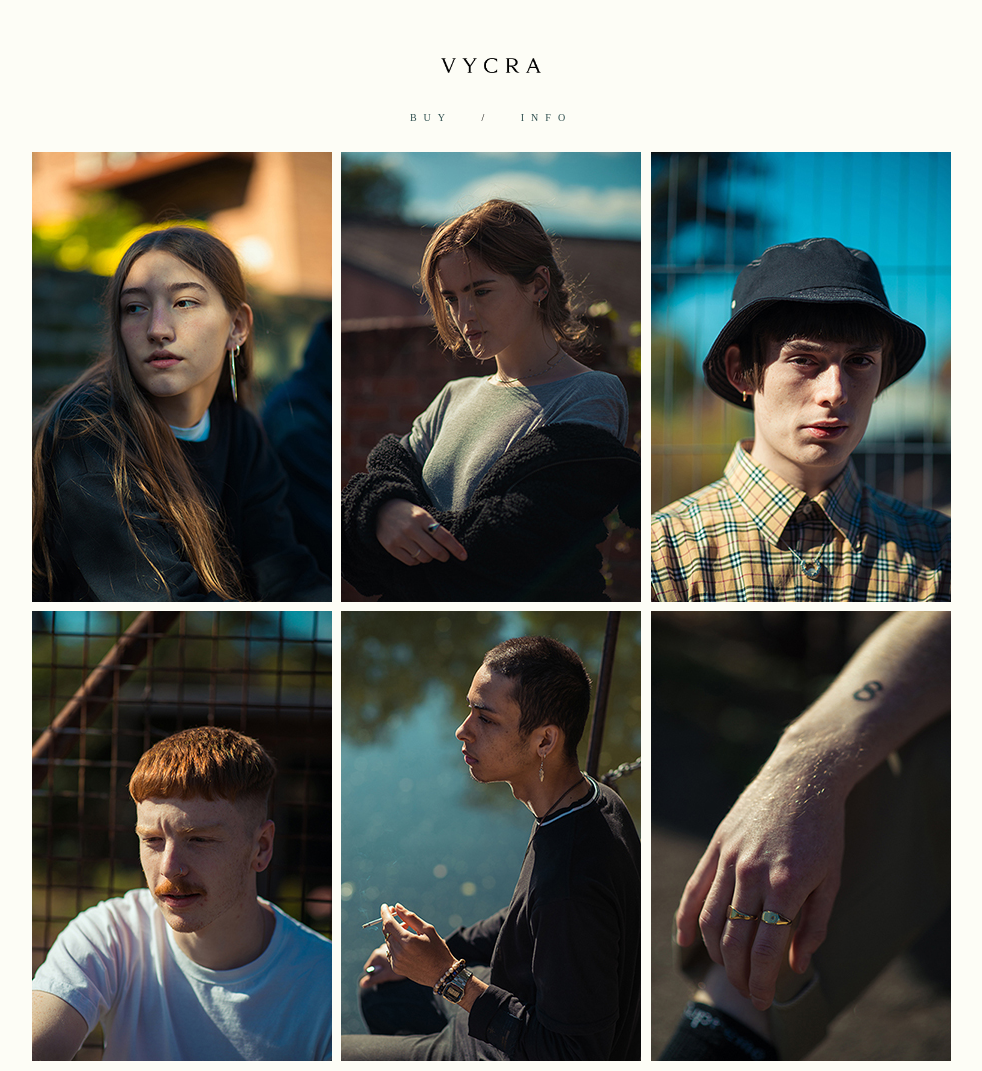
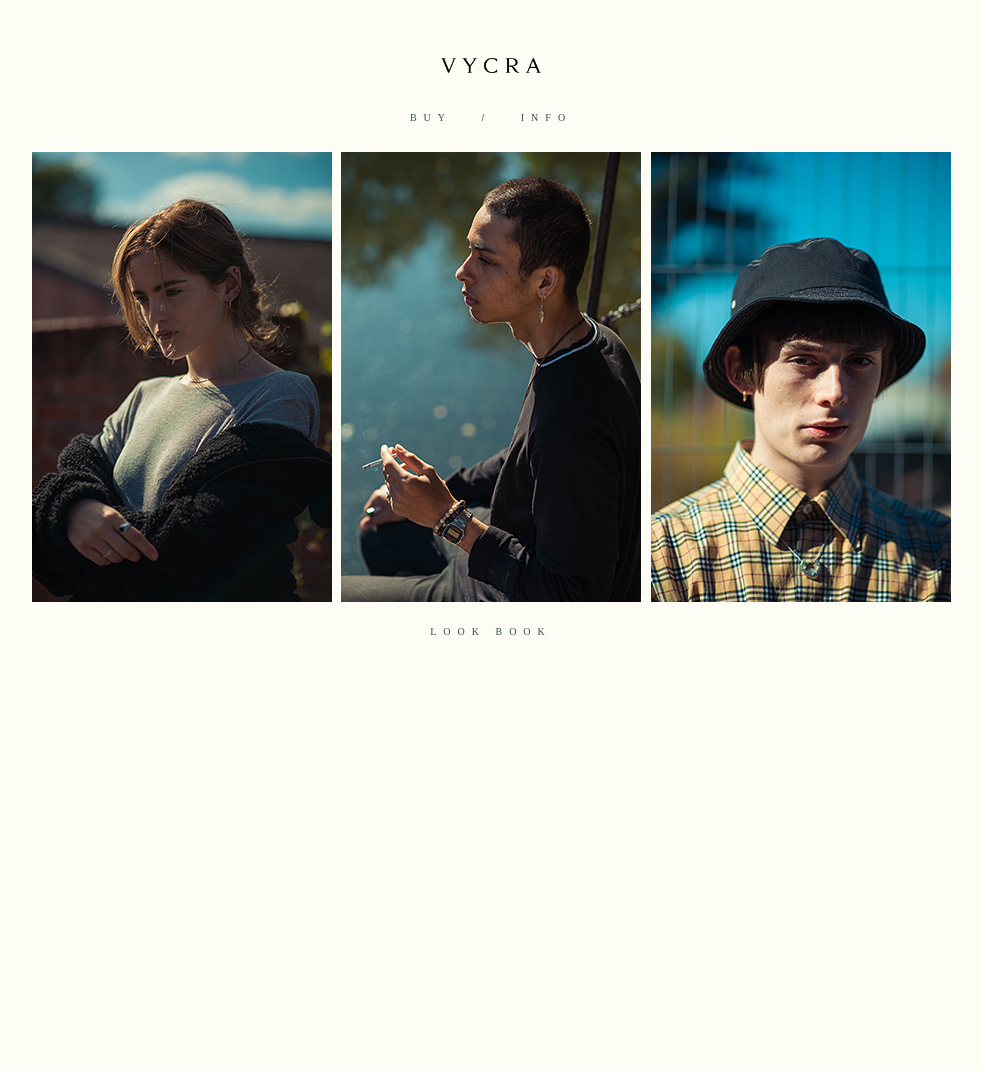
Before and after one commit to daebhid/vycra, a plain HTML site: page index.html in a window 1280 px wide. Shown: the whole page, without its empty margins (149-1131 px from the left). After the commit the page ends 800 px from the top, so only its background shows below. Drawn offline with Linux system fonts and the light colour scheme.

Commit message:
Update index.html

```diff
--- a/index.html
+++ b/index.html
@@ -90,12 +90,6 @@
                 transition: opacity .5s ease-in-out;
                 opacity: 0;
             }
-            #base1 {
-                display: inline-block;
-                background-image: url("vgld_b1.jpg");
-                width: 300px;
-                height: 450px;
-            }
 
             #base2 {
                 display: inline-block;
@@ -111,23 +105,9 @@
                 height: 450px;
             }
 
-            #base4 {
-                display: inline-block;
-                background-image: url("vgld_b4.jpg");
-                width: 300px;
-                height: 450px;
-            }
-
             #base5 {
                 display: inline-block;
                 background-image: url("vgld_b5.jpg");
-                width: 300px;
-                height: 450px;
-            }
-
-            #base6 {
-                display: inline-block;
-                background-image: url("vgld_b6.jpg");
                 width: 300px;
                 height: 450px;
             }
@@ -151,31 +131,19 @@
         </center>
         <center>
         <br>
-            <div id="base1">
-            <img id="slider" src="vgld_a1.jpg"/>
-            </div>
-
             <div id="base2">
             <img id="slider" src="vgld_a2.jpg" width="300" height="450"/>
-            </div>
-
-            <div id="base3">
-            <img id="slider" src="vgld_a3.jpg"/>
-            </div>
-        </center>
-        <center>
-            <div id="base4">
-            <img id="slider" src="vgld_a4.jpg"/>
             </div>
 
             <div id="base5">
             <img id="slider" src="vgld_a5.jpg" width="300" height="450"/>
             </div>
 
-            <div id="base6">
-            <img id="slider" src="vgld_a6.jpg"/>
+            <div id="base3">
+            <img id="slider" src="vgld_a3.jpg"/>
             </div>
-
+        <br><br><br>
+            <li><a href="look.html">LOOK BOOK</a></li>
         </center>
     </body>
 </html>
```
